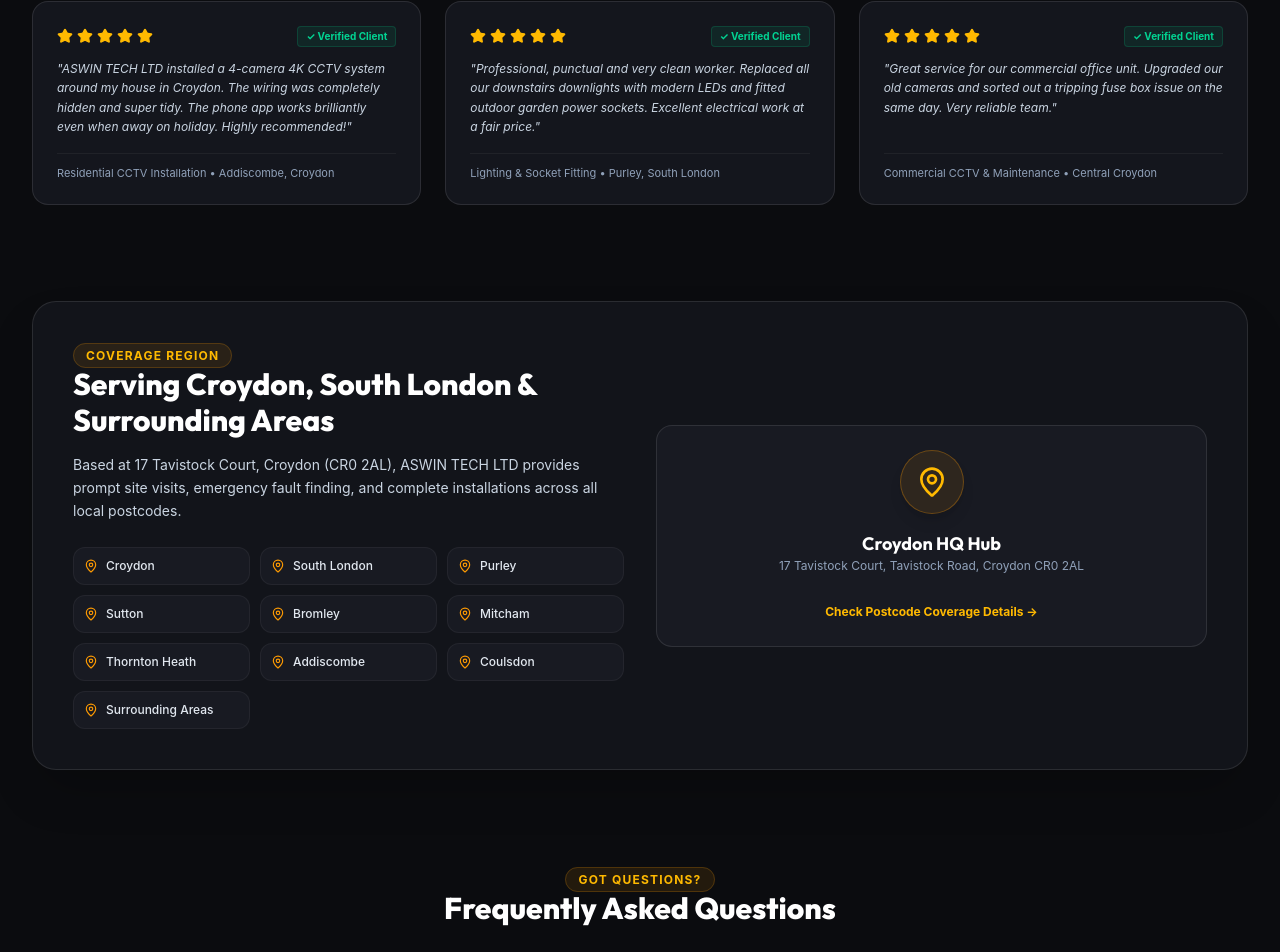
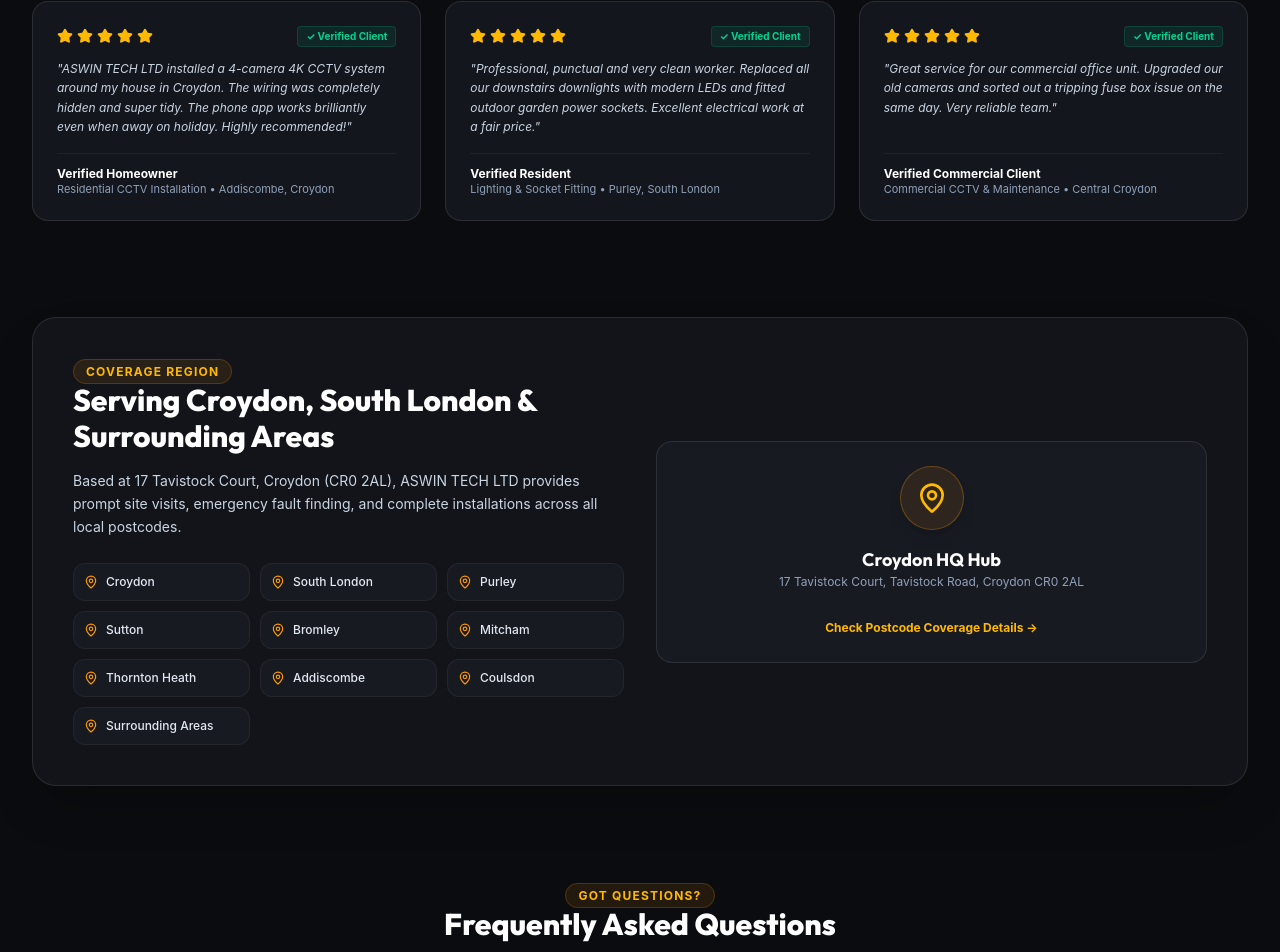
Before and after one commit to SKeerthi25/aswintech, a React (Vite) app: page / in a window 1280 px wide. Shown: the part 5961-6913 px from the top of the page. Built offline with nearby package versions, Linux system fonts and the light colour scheme.

Commit message:
Update review author headers to generic verified client titles for privacy

```diff
--- a/src/data/company.ts
+++ b/src/data/company.ts
@@ -691,6 +691,7 @@
 export const CUSTOMER_REVIEWS: CustomerReview[] = [
   {
     id: 'rev-1',
+    author: 'Verified Homeowner',
     location: 'Addiscombe, Croydon',
     serviceType: 'Residential CCTV Installation',
     rating: 5,
@@ -700,6 +701,7 @@
   },
   {
     id: 'rev-2',
+    author: 'Verified Resident',
     location: 'Purley, South London',
     serviceType: 'Lighting & Socket Fitting',
     rating: 5,
@@ -709,6 +711,7 @@
   },
   {
     id: 'rev-3',
+    author: 'Verified Commercial Client',
     location: 'Central Croydon',
     serviceType: 'Commercial CCTV & Maintenance',
     rating: 5,
--- a/src/pages/HomePage.tsx
+++ b/src/pages/HomePage.tsx
@@ -430,7 +430,7 @@
               </div>
 
               <div className="pt-3 border-t border-white/5 text-xs">
-                {rev.author && <div className="font-bold text-white">{rev.author}</div>}
+                <div className="font-bold text-white">{rev.author || 'Verified Client'}</div>
                 <div className="text-slate-400 text-[11px]">{rev.serviceType} • {rev.location}</div>
               </div>
             </div>
```
